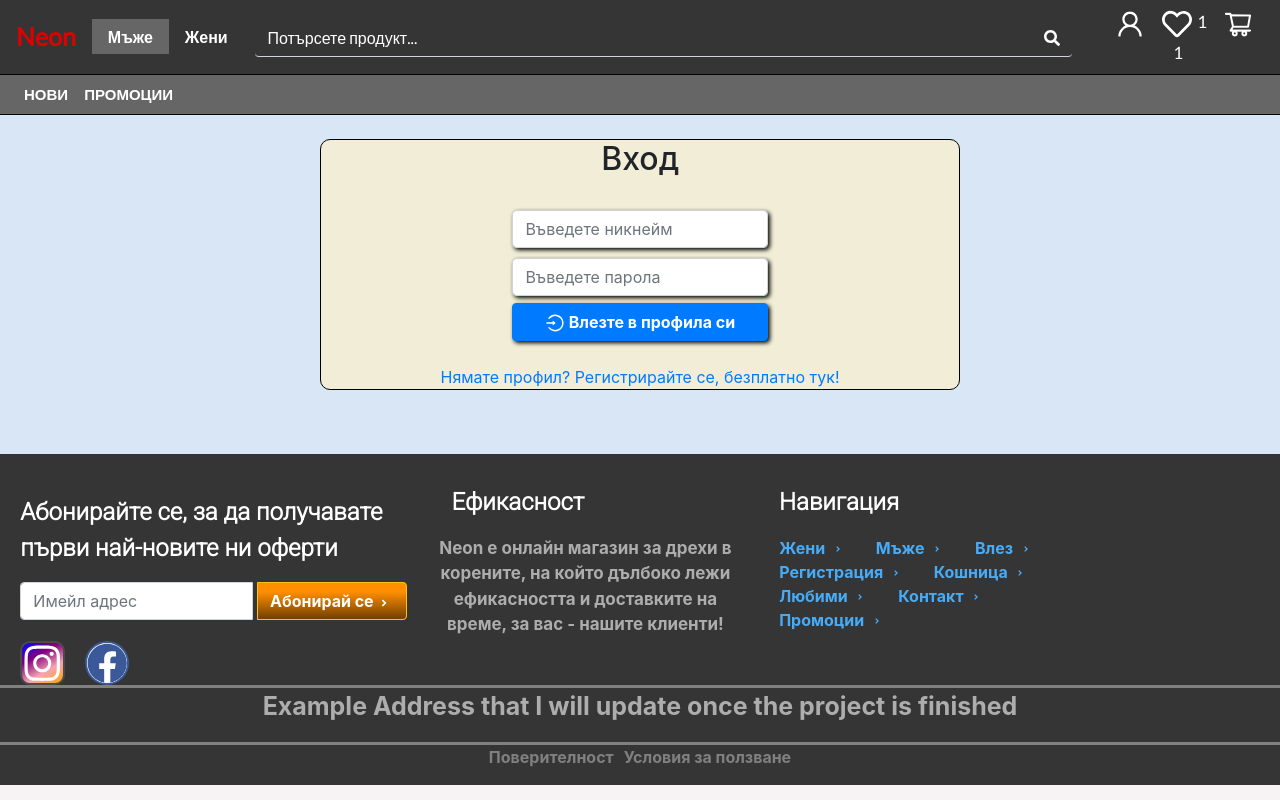
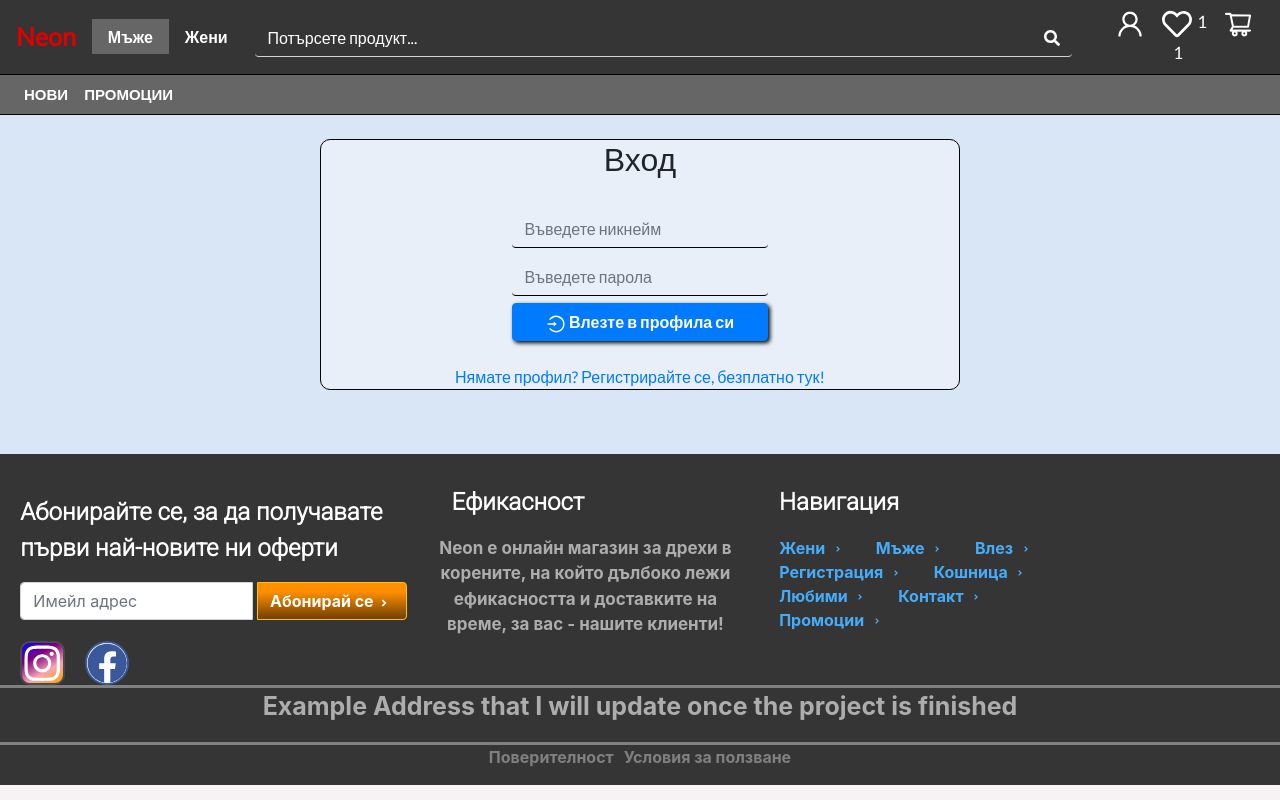
Before and after one commit to MartinYordanov374/WebStore-FullStack-Mockup, a React (Create React App) app: page /Login in a window 1280 px wide. Built offline with nearby package versions, Linux system fonts and the light colour scheme.

Commit message:
Changed the login page design

```diff
--- a/src/Components/Login.js
+++ b/src/Components/Login.js
@@ -10,6 +10,7 @@ import $ from 'jquery'
 export default function Login() {
     const [userLog, setUserLog] = useState('')
     const [passLog, setPassLog] = useState('')
+    const [emailLog, setEmailLog] = useState('')
     let isLoggedIn = document.cookie;
     useEffect(()=>{
         $('.alert-success').fadeOut()
@@ -18,6 +19,7 @@ export default function Login() {
     },[])
 
     const login=()=>{
+
         Axios.post('http://localhost:3307/login',{
                 usernameLogin: userLog,
                 passwordLogin: passLog
@@ -94,6 +96,7 @@ export default function Login() {
                 <Alert className='alert-warning' onClick={hideWrongPassAlert}> <strong>Грешно име или парола! </strong></Alert>
 
                 <FormControl className='enterUsername' onChange={(e)=>setUserLog(e.target.value)} placeholder='Въведете никнейм'/>
+                {/* <FormControl className='enterEmail' onChange={(e)=>setEmailLog(e.target.value)} placeholder='Въведете имейл адрес'/> */}
                 <FormControl className='enterPassword'  onChange = {(e)=>setPassLog(e.target.value)} type='password' placeholder='Въведете парола'/>
                 <Button className='submitLoginForm' onClick ={login}> <strong><AiOutlineLogin size={20}/> Влезте в профила си</strong> </Button>
                 <br></br>
--- a/src/Components/Products.js
+++ b/src/Components/Products.js
@@ -130,7 +130,7 @@ class Products extends Component {
                         </div>
                     </div>)}
                 </div>
-                <a className='goToCategoryLink' href='/Men'><strong>Вижте още от тази категория</strong></a>
+                <a className='goToCategoryLink' href='/Men'>Вижте още от тази категория</a>
                 <hr></hr>
                 <div className='WomenHoodies' id='goToWomen'>
                     <h1  className='categoryName'>Жени</h1>
@@ -150,7 +150,7 @@ class Products extends Component {
                         </div>
                     </div>)}
                 </div>
-                <a className='goToCategoryLink' href='/Women'><strong>Вижте още от тази категория</strong></a>
+                <a className='goToCategoryLink' href='/Women'>Вижте още от тази категория</a>
                 <hr></hr>
                 <Footer></Footer>
             </div>
--- a/src/Components/css/Products.css
+++ b/src/Components/css/Products.css
@@ -94,19 +94,17 @@ body, html {
 }
 
 .hoodiePrice {
-  font-family: 'Lato', 'sans-serif';
+  font-family: 'Lato', sans-serif;
   font-size: 20px;
 }
 
 .goToCategoryLink {
-  color: #ffa500;
-  font-size: 25px;
+  font-size: 20px;
   text-decoration: none;
 }
 
 .goToCategoryLink:hover {
   text-decoration: none;
-  color: #ffbd42;
 }
 
 .CategoryLink {
@@ -187,7 +185,7 @@ body, html {
 }
 
 .categoryName {
-  font-family: 'Lato', 'sans-serif';
+  font-family: 'Lato', sans-serif;
   font-size: 35px;
   color: #ff8c00;
 }
--- a/src/Components/css/login.css
+++ b/src/Components/css/login.css
@@ -1,9 +1,11 @@
+@import url("https://fonts.googleapis.com/css2?family=Lato&display=swap");
 .loginForm {
-  background-color: #F2EDD7FF;
+  background-color: #e8eff8;
   width: 50%;
   margin-left: 25%;
   margin-top: 2%;
   border-radius: 10px;
+  font-family: 'Lato', sans-serif;
   border-color: black;
   border-style: solid;
   border-width: 1px;
@@ -36,24 +38,33 @@
   width: 40%;
   margin-top: 5%;
   margin-left: 30%;
-  -webkit-filter: drop-shadow(2px 2px 2px black);
-          filter: drop-shadow(2px 2px 2px black);
+  background-color: #e8eff8;
+  border-top: 0;
+  border-left: 0;
+  border-right: 0;
+  border-color: black;
 }
 
 .loginForm .enterEmail {
   width: 40%;
   margin-top: 10px;
   margin-left: 30%;
-  -webkit-filter: drop-shadow(2px 2px 2px black);
-          filter: drop-shadow(2px 2px 2px black);
+  background-color: #e8eff8;
+  border-top: 0;
+  border-left: 0;
+  border-right: 0;
+  border-color: black;
 }
 
 .loginForm .enterPassword {
   width: 40%;
   margin-top: 10px;
   margin-left: 30%;
-  -webkit-filter: drop-shadow(2px 2px 2px black);
-          filter: drop-shadow(2px 2px 2px black);
+  background-color: #e8eff8;
+  border-top: 0;
+  border-left: 0;
+  border-right: 0;
+  border-color: black;
 }
 
 .loginForm .submitLoginForm {
@@ -62,4 +73,8 @@
   -webkit-filter: drop-shadow(2px 2px 2px black);
           filter: drop-shadow(2px 2px 2px black);
 }
+
+.loginFormWrapper {
+  background-color: #d9e6f5;
+}
 /*# sourceMappingURL=login.css.map */
--- a/src/Components/css/login.scss
+++ b/src/Components/css/login.scss
@@ -1,11 +1,13 @@
 $backgroundColorForm:  #F2EDD7FF;
+@import url('https://fonts.googleapis.com/css2?family=Lato&display=swap');
 
 .loginForm{
-    background-color: $backgroundColorForm;
+    background-color: #e8eff8;
     width: 50%;
     margin-left: 25%;
     margin-top: 2%;
     border-radius: 10px;
+    font-family: 'Lato', sans-serif;
     border-color: black;
     border-style: solid;
     border-width: 1px;
@@ -30,16 +32,27 @@ $backgroundColorForm:  #F2EDD7FF;
     }
 
     .enterUsername{
+
         width: 40%;
         margin-top: 5%;
         margin-left: 30%;
-        filter: drop-shadow(2px 2px 2px black);
+        background-color: #e8eff8;
+        border-top: 0;
+        border-left: 0;
+        border-right: 0;
+        border-color: black;
+        // filter: drop-shadow(2px 2px 2px black);
     }
     .enterEmail{
         width: 40%;
         margin-top: 10px;
         margin-left: 30%;
-        filter: drop-shadow(2px 2px 2px black);
+        background-color: #e8eff8;
+        border-top: 0;
+        border-left: 0;
+        border-right: 0;
+        border-color: black;
+        // filter: drop-shadow(2px 2px 2px black);
 
 
     }
@@ -47,7 +60,12 @@ $backgroundColorForm:  #F2EDD7FF;
         width: 40%;
         margin-top: 10px;
         margin-left: 30%;
-        filter: drop-shadow(2px 2px 2px black);
+        background-color: #e8eff8;
+        border-top: 0;
+        border-left: 0;
+        border-right: 0;
+        border-color: black;
+        // filter: drop-shadow(2px 2px 2px black);
 
     }
     .submitLoginForm{
@@ -57,3 +75,6 @@ $backgroundColorForm:  #F2EDD7FF;
 
     }
 }
+.loginFormWrapper{
+    background-color:#d9e6f5;
+}
```
Also changed, not shown: src/Components/css/Products.scss (+5 -5 lines), 2 other files (tests, documents, lock files or other folders).
